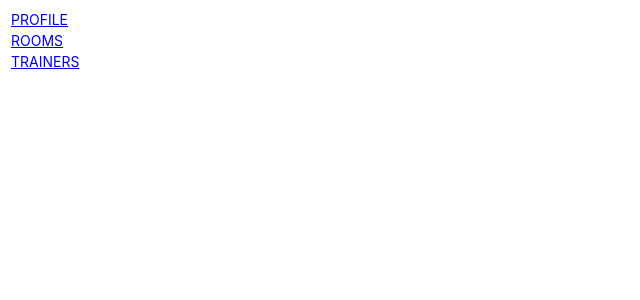
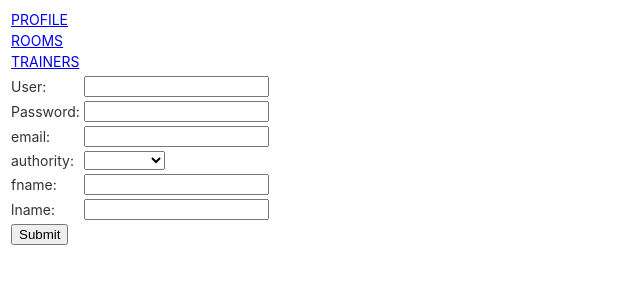
Before and after one commit to 77177/sport-services-client, an Angular app: page /profile/register in a window 1280 px wide. Before the commit this address led to /. Shown: the top 300 px of the page, without its empty margins (0-640 px from the left). Built offline with nearby package versions, Linux system fonts and the light colour scheme.

Commit message:
new added register

```diff
--- a/src/app/app-routing.module.ts
+++ b/src/app/app-routing.module.ts
@@ -3,13 +3,15 @@ import { RouterModule, Routes } from '@angular/router';
 import { RoomsComponent } from './components/rooms/rooms.component';
 import { TrainersComponent } from './components/trainers/trainers.component';
 import { ProfileComponent } from './components/profile/profile.component';
+import {RegisterComponent} from './components/register/register.component';
 
 
 
 const routes: Routes = [
   { path: 'rooms', component: RoomsComponent },
   { path: 'trainers', component: TrainersComponent },
-  { path: 'profile', component: ProfileComponent }
+  { path: 'profile', component: ProfileComponent },
+  { path: 'profile/register', component: RegisterComponent }
 ];
 
 @NgModule({
--- a/src/app/components/profile/profile.component.html
+++ b/src/app/components/profile/profile.component.html
@@ -2,19 +2,44 @@
 
 <p>{{sign}}</p>
 <div *ngIf="isValidUsername()">
-  <p>{{username}}</p>
+  <p>{{getUser().username}}</p>
 </div>
 
 <div *ngIf="isValidUsername()" (click)="logout()">
   <p>Logout</p>
 </div>
 
-<form *ngIf="!isValidUsername()" role="form" (submit)="login()">
+<div *ngIf="!isValidUsername()">
+  <form role="form" (submit)="login()">
+    <table>
+      <tr>
+        <td>username:</td>
+        <td>
           <div class="form-group">
             <input type="text" class="form-control" name="username" [(ngModel)]="creds.username"/>
           </div>
+        </td>
+      </tr>
+
+      <tr>
+        <td>password:</td>
+        <td>
           <div class="form-group">
             <input type="password" class="form-control" name="password" [(ngModel)]="creds.password"/>
           </div>
+        </td>
+      </tr>
       <button type="submit" class="btn btn-primary">Submit</button>
+    </table>
   </form>
+
+  <nav>
+    <div>
+      <table>
+        <tr>
+          <td><a routerLink="register">REGISTER</a></td>
+        </tr>
+      </table>
+    </div>
+  </nav>
+</div>
--- a/src/app/components/profile/profile.component.ts
+++ b/src/app/components/profile/profile.component.ts
@@ -28,4 +28,8 @@ export class ProfileComponent implements OnInit {
   isValidUsername(): boolean {
     return this.testService.isLoggedIn();
   }
+
+  getUser(): any {
+    return this.testService.getUser();
+  }
 }
--- /dev/null
+++ b/src/app/components/register/register.component.html
@@ -0,0 +1,34 @@
+<form name='f' (submit)="register()">
+  <table>
+    <tr>
+      <td>User:</td>
+      <td><input type='text' name='username' value='' [(ngModel)]="userToRegister.username"/></td>
+    </tr>
+    <tr>
+      <td>Password:</td>
+      <td><input type='password' name='password' value='' [(ngModel)]="userToRegister.password"/></td>
+    </tr>
+    <tr>
+      <td>email:</td>
+      <td><input type='text' name='email' value='' [(ngModel)]="userToRegister.email"/></td>
+    </tr>
+    <tr>
+      <td>authority:</td>
+      <td><select name='authority' [(ngModel)]="userToRegister.authority">
+        <option value="ROLE_USER">USER</option>
+        <option value="ROLE_TRAINER">TRAINER</option>
+      </select></td>
+    </tr>
+    <tr>
+      <td>fname:</td>
+      <td><input type='text' name='firstName' value='' [(ngModel)]="userToRegister.firstName"/></td>
+    </tr>
+    <tr>
+      <td>lname:</td>
+      <td><input type='text' name='lastName' value='' [(ngModel)]="userToRegister.lastName"/></td>
+    </tr>
+    <tr>
+      <td><input name="submit" type="submit" value="Submit" /></td>
+    </tr>
+  </table>
+</form>
--- /dev/null
+++ b/src/app/components/register/register.component.ts
@@ -0,0 +1,30 @@
+import { Component, OnInit } from '@angular/core';
+import {User} from '../objects/user';
+import {TestService} from '../../test.service';
+
+@Component({
+  selector: 'app-register',
+  templateUrl: './register.component.html',
+  styleUrls: ['./register.component.css']
+})
+export class RegisterComponent implements OnInit {
+
+  userToRegister = {
+    username: '',
+    firstName: '',
+    password: '',
+    lastName: '',
+    email: '',
+    authority: '',
+    enabled: 'true'
+  };
+
+  constructor(private testService: TestService) { }
+
+  ngOnInit(): void {
+  }
+
+  register(): void {
+    this.testService.register(this.userToRegister);
+  }
+}
--- a/src/app/test.service.ts
+++ b/src/app/test.service.ts
@@ -10,7 +10,15 @@ import {User} from './components/objects/user';
 })
 export class TestService {
 
-  private username = '';
+  user = {
+    username: '',
+    firstName: '',
+    password: '',
+    lastName: '',
+    email: '',
+    authority: '',
+    enabled: 'true'
+  };
   private url = 'http://localhost:4200';
 
   constructor(private httpClient: HttpClient) { }
@@ -46,15 +54,23 @@ export class TestService {
   login(username: string, password: string): void {
     const creds = {username, password};
     this.httpClient.post<any>(this.url + '/login?username=' + username + '&password=' + password, creds)
-      .subscribe(value => this.username = value.username);
+      .subscribe(value => this.user = value);
   }
 
   logout(): void {
     this.httpClient.post<any>(this.url + '/logout', {})
-      .subscribe(value => this.username = value.test);
+      .subscribe(value => this.user.username = value.test);
   }
 
   isLoggedIn(): boolean {
-    return this.username !== '';
+    return this.user.username !== '';
+  }
+
+  register(userToRegister): void {
+    this.httpClient.post<any>(this.url + '/v1/api/user/', userToRegister).subscribe(value => console.log(value));
+  }
+
+  getUser(): any {
+    return this.user;
   }
 }
```
Also changed, not shown: src/app/app.module.ts (+14 -11 lines), src/app/components/register/register.component.css (added), 1 other file (tests, documents, lock files or other folders). Lines whose indentation alone changed are shown as unchanged.
